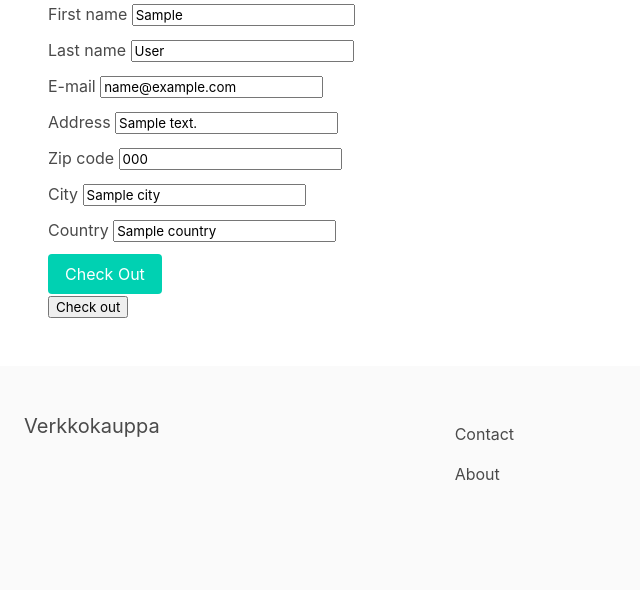
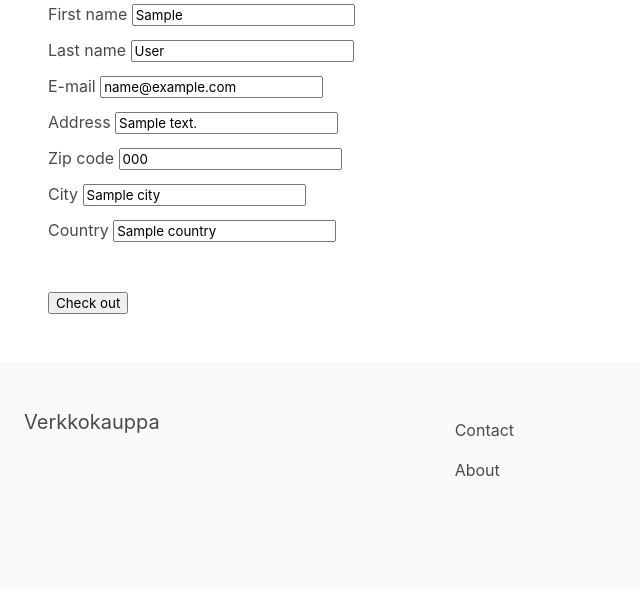
Before and after one commit to pythonInRelay/Django-verkkokauppa, a Django app: template apps/cart/templates/cart.html in a window 1280 px wide. Shown: the part 334-924 px from the top of the page, without its empty margins (0-640 px from the left). After the commit the page ends 810 px from the top, so only its background shows below. Run offline with Django 3.2, Linux system fonts and the light colour scheme; the template is opened without the code that fills it: most values are stand-ins (such as "Sample title", 1, 10 or a date in 2020); some libraries are stand-ins or nearby versions.

Commit message:
Minor adjustments

```diff
--- a/apps/cart/templates/cart.html
+++ b/apps/cart/templates/cart.html
@@ -107,11 +107,11 @@
                         <div class="field">
                             <div class="control">
                                 <label>Country</label>
-                                <input type="text" name="country" v-model="country">
+                                <input type="text" name="country" v-model="country"><br><br>
                             </div>
                         </div>
 
-                        <button class="button is-primary">Check Out</button>
+                        <!-- <button class="button is-primary">Check Out</button> -->
                     </form>
                 </div>
                 <p v-else>Your cart is empty!</p>
@@ -134,8 +134,7 @@
             </div>
 
             <!-- Run buy() on click -->
-            <button @click="buy()">Check out</button>
-
+                    <br><button @click="buy()">Check out</button>
         </div>
     {% endblock %}
 
@@ -211,7 +210,7 @@
                         }
 
                         if (data.country === '') {
-                            this.errors.push('Error! Please enter a sandwich!')  // Just checking you're paying attention reader :)
+                            this.errors.push('Error! Please enter a country!')  // Just checking you're paying attention reader :)
                         }
 
                         if (this.errors.length === 0) { // Don't run if errors
--- a/apps/store/templates/product_detail.html
+++ b/apps/store/templates/product_detail.html
@@ -25,7 +25,7 @@
             <p>{{ product.description }}</p>
             {%  endif %}
 
-            <button @click="addToCart({{ product.id }})">Add to Cart</button>
+            <br><button @click="addToCart({{ product.id }})">Add to Cart</button>
 
             <article class="message is-success" v-if="showMessage">
                 <div class="message-body">
```
